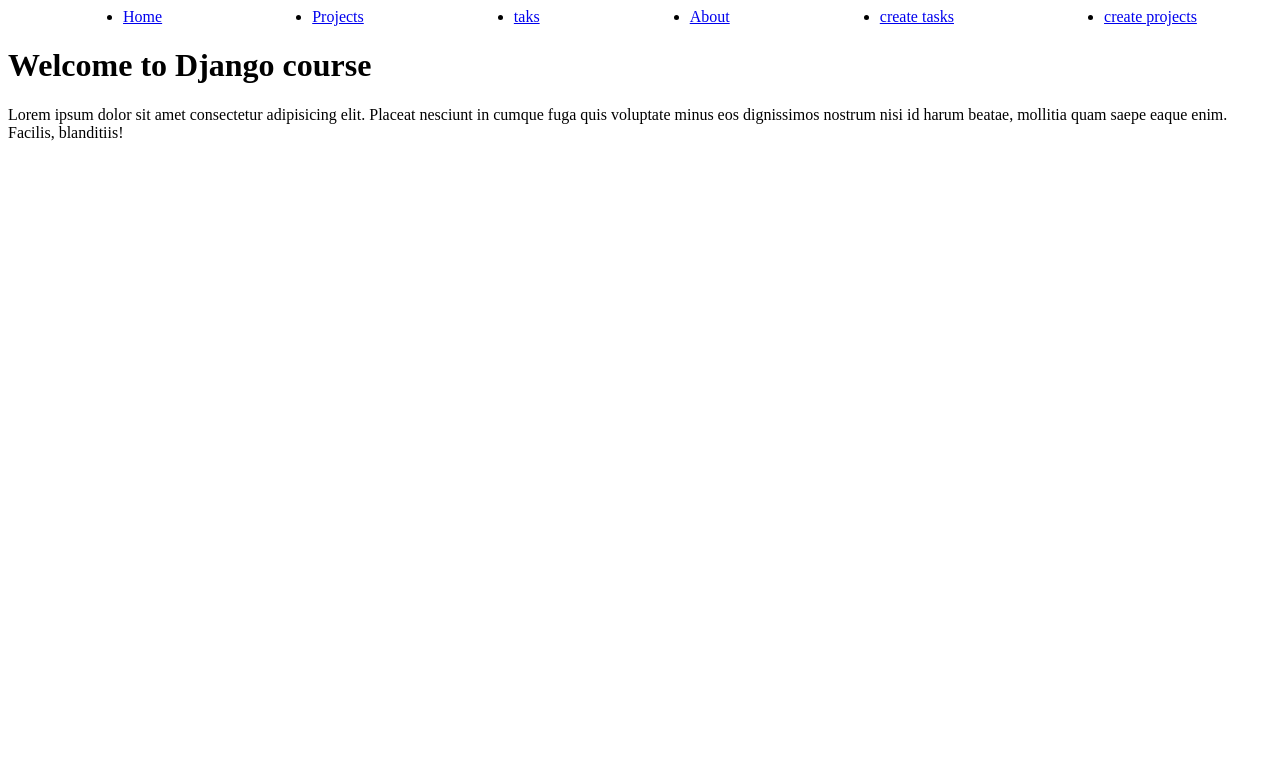
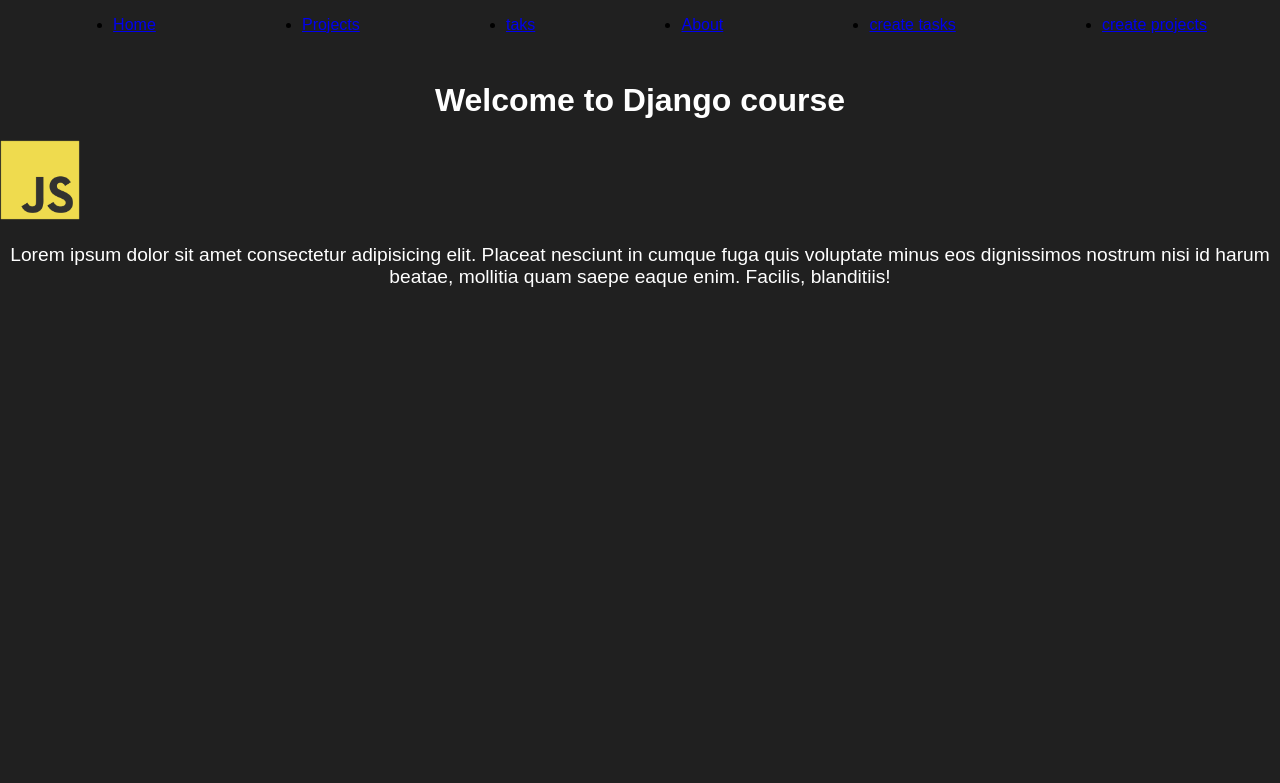
Before and after one commit to Avila-Pato/Django-curso, a Django app: page / in a window 1280 px wide. Shown: the top 783 px of the page. Run offline with Django 5.2, Linux system fonts and the light colour scheme.

Commit message:
Add main CSS styles and update HTML templates for improved layout and design

```diff
--- /dev/null
+++ b/myapp/static/styles/main.css
@@ -0,0 +1,21 @@
+body {
+    background: #202020;
+    font-family: Arial, sans-serif;
+    margin: 0;
+    padding: 0;
+}
+
+h1 {
+    color: #fff;
+    font-size: 2em;
+    text-align: center;
+    margin-top: 0;
+    padding-top: 1em;
+}
+p {
+    color: #fff;
+    font-size: 1.2em;
+    text-align: center;
+    margin-top: 0;
+    padding-top: 1em;
+}
--- a/myapp/templates/index.html
+++ b/myapp/templates/index.html
@@ -1,5 +1,8 @@
-{% extends 'layouts/base.html' %} {% block content %}
-<h1>{{title}}</h1>
+{% extends 'layouts/base.html' %} {% load static %} {% block content %}
+<h1>{{ title }}</h1>
+
+<!-- Usa la ruta correcta desde 'static' -->
+<img src="{% static '/JavaScript.png' %}" alt="" width="80" />
 <p>
   Lorem ipsum dolor sit amet consectetur adipisicing elit. Placeat nesciunt in
   cumque fuga quis voluptate minus eos dignissimos nostrum nisi id harum beatae,
--- a/myapp/templates/layouts/base.html
+++ b/myapp/templates/layouts/base.html
@@ -1,3 +1,14 @@
+{% load static %}
+
+<!DOCTYPE html>
+<html lang="en">
+  <head>
+    <meta charset="UTF-8" />
+    <meta name="viewport" content="width=device-width, initial-scale=1.0" />
+    <title>django project</title>
+    <link rel="stylesheet" href="{% static 'styles/main.css' %}" />
+  </head>
+  <body>
     <!-- Todas las paginas que hereden deben estar en una carpeta layout -->
 
     <nav>
@@ -24,3 +35,5 @@
     </nav>
     <!--  esto sirve para la herencia y mostrar el contenido que se le pasa de otros templates -->
     {% block content %} {% endblock %}
+  </body>
+</html>
```
Also changed, not shown: myweb/settings.py (+37 -37 lines), myapp/static/JavaScript.png (added). Lines whose indentation alone changed are shown as unchanged.
